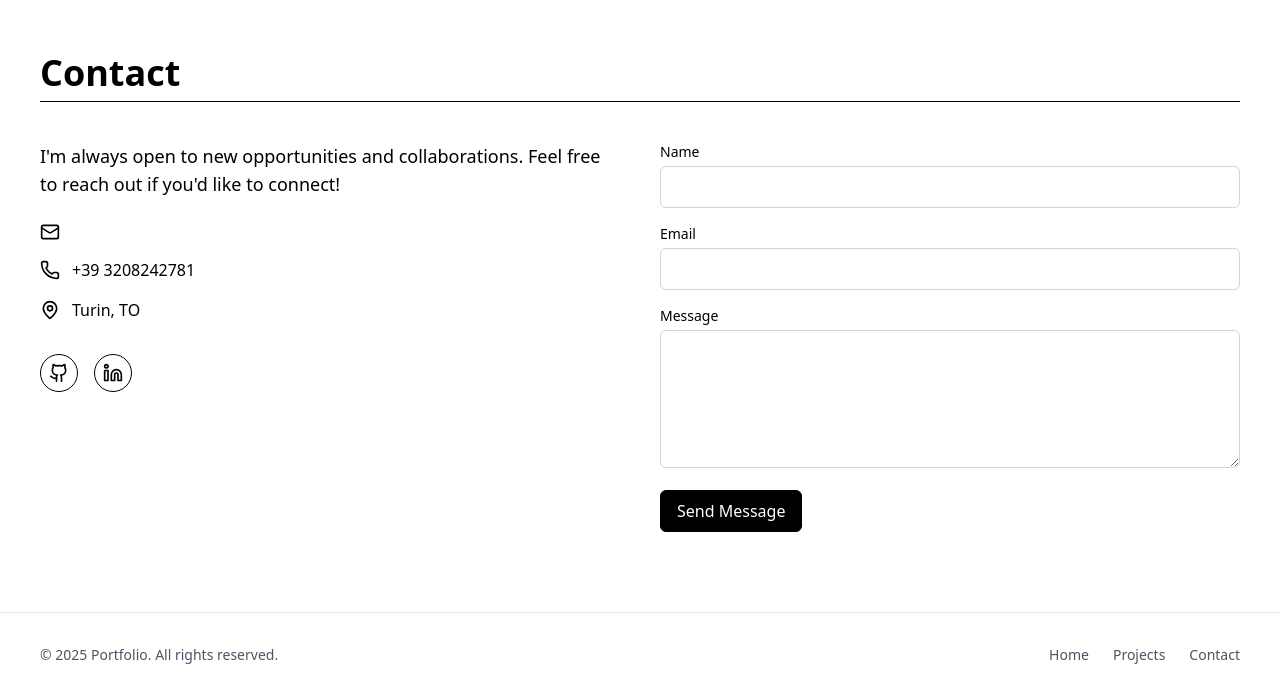
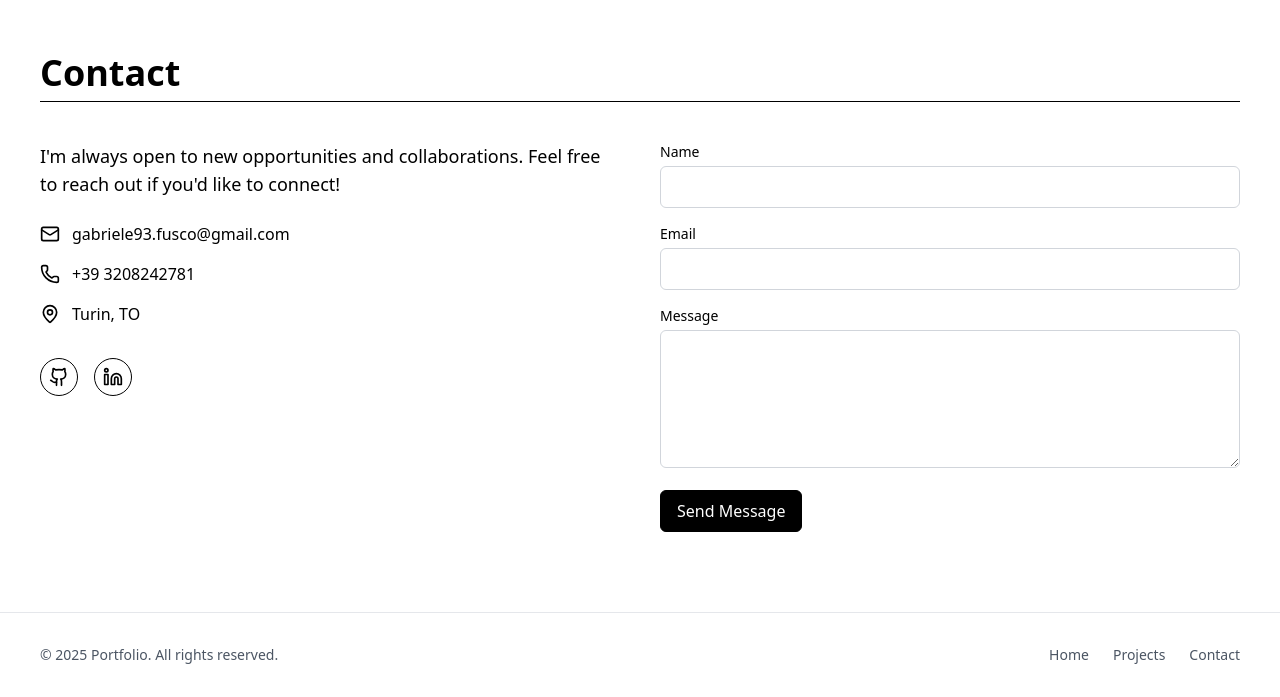
Before and after one commit to Gabrio993/My-Portfolio, a React (Vite) app: page / in a window 1280 px wide. Shown: the part 1702-2399 px from the top of the page. Built offline with nearby package versions, Linux system fonts and the light colour scheme.

Commit message:
fix(config) handlin client side public email configuration

```diff
--- a/src/components/Contacts.tsx
+++ b/src/components/Contacts.tsx
@@ -1,5 +1,6 @@
 import { Mail, Github, Linkedin, Phone, MapPin } from "lucide-react";
 import { useEffect, useState } from "react";
+import { PUBLIC_CONTACT_EMAIL } from "../config";
 
 const Contact = () => {
   const [formData, setFormData] = useState({
@@ -60,9 +61,9 @@ const Contact = () => {
           <p className="text-lg mb-6">I'm always open to new opportunities and collaborations. Feel free to reach out if you'd like to connect!</p>
 
           <div className="space-y-4">
-            <a href={process.env.SMTP_USER} className="flex items-center gap-3 hover:text-gray-700 transition-colors">
+            <a href={`mailto:${PUBLIC_CONTACT_EMAIL}`} className="flex items-center gap-3 hover:text-gray-700 transition-colors">
               <Mail size={20} />
-              <span>{process.env.SMTP_USER}</span>
+              <span>{PUBLIC_CONTACT_EMAIL}</span>
             </a>
 
             <a href="tel:+393208242781" className="flex items-center gap-3 hover:text-gray-700 transition-colors">
--- /dev/null
+++ b/src/config.ts
@@ -0,0 +1 @@
+export const PUBLIC_CONTACT_EMAIL = "gabriele93.fusco@gmail.com";
```
Also changed, not shown: 1 other file (tests, documents, lock files or other folders).
